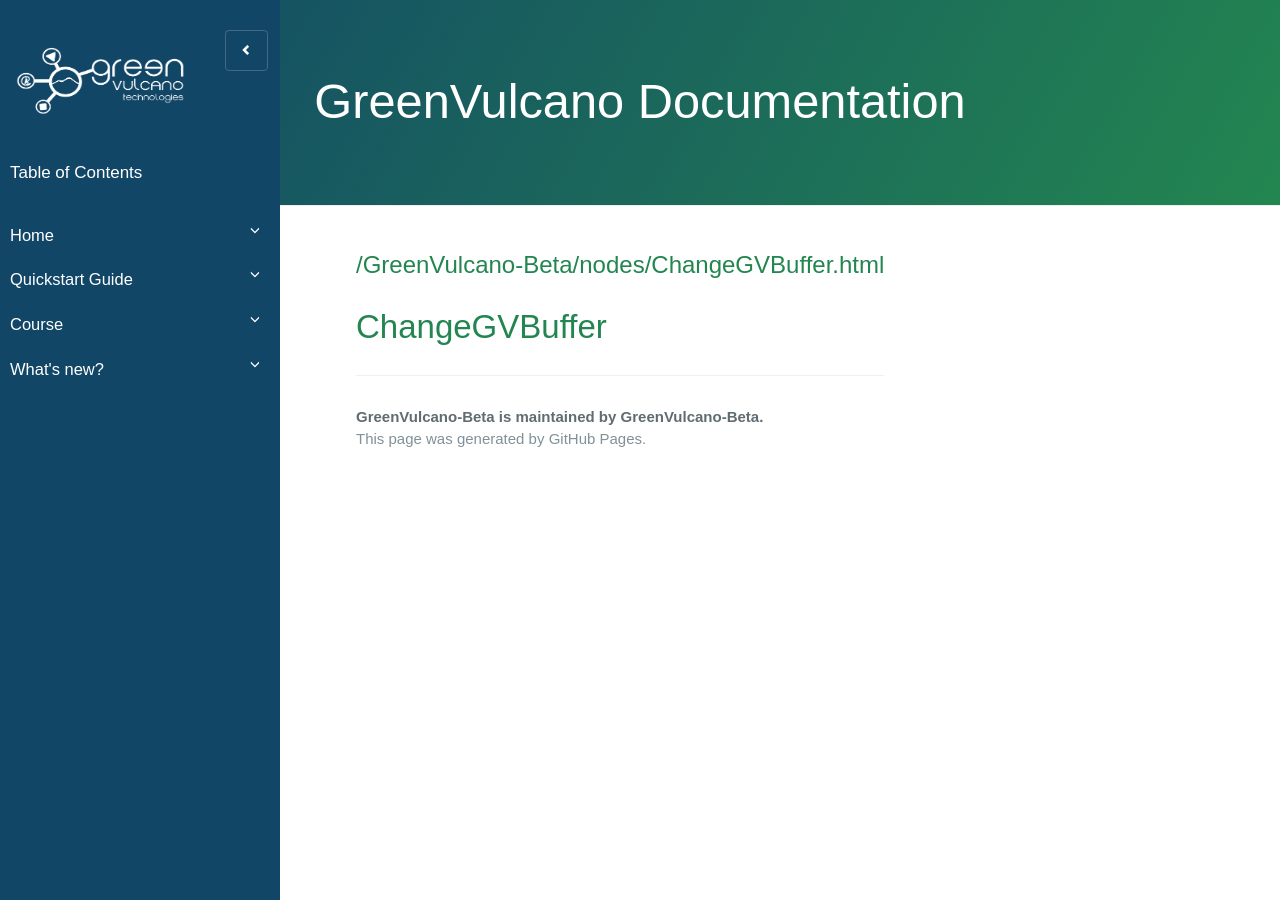
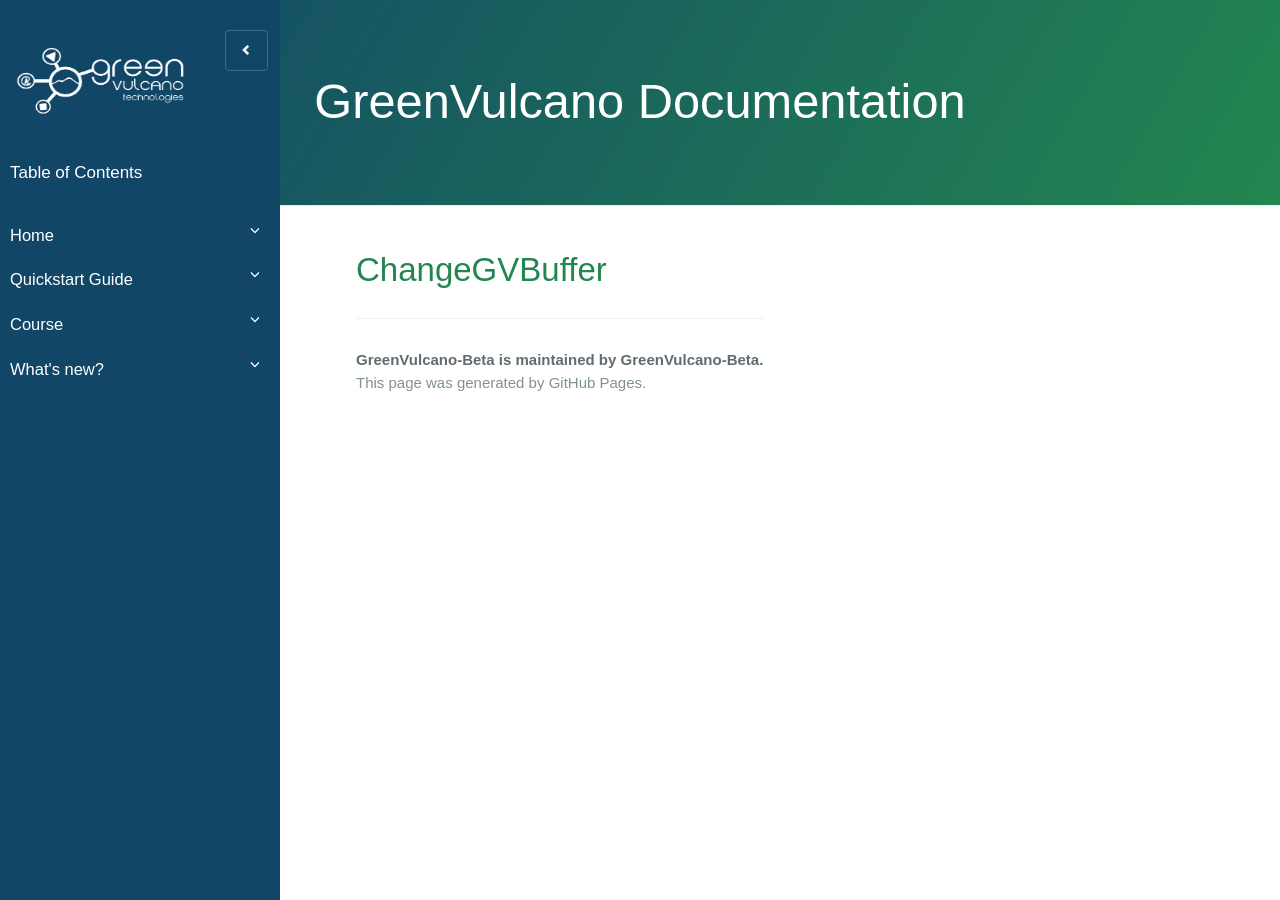
Before and after one commit to dianamw/GreenVulcano-Beta, a Jekyll site: the page built from nodes/ChangeGVBuffer.md, in a window 1280 px wide. Built offline with Jekyll 4.4.1, drawn with Linux system fonts in a browser that asks for light colours; our own code applies the rules of GitHub Pages for plain Markdown files; the repository's description, which GitHub fills in, is left out.

Commit message:
Update body.html

```diff
--- a/_includes/body.html
+++ b/_includes/body.html
@@ -23,17 +23,17 @@
         <li>
           <a href="#homeSubmenu" data-toggle="collapse" aria-expanded="false">Home</a>
           <ul class="collapse list-unstyled" id="homeSubmenu">
-            <li><a href="#">What is GreenVulcano?</a></li>
-            <li><a href="#">GreenVulcano Server</a></li>
-            <li><a href="#">Developer Studio</a></li>
-            <li><a href="#">GV Console</a></li>
+            <li><a href="{{ "" | relative_url}}">What is GreenVulcano?</a></li>
+            <li><a href={{ "" | relative_url}}>GreenVulcano Server</a></li>
+            <li><a href={{ "" | relative_url}}>Developer Studio</a></li>
+            <li><a href={{ "" | relative_url}}>GV Console</a></li>
           </ul>
         </li>
         <li>
           <a href="#quickstart" data-toggle="collapse" aria-expanded="false">Quickstart Guide</a>
           <ul class="collapse list-unstyled" id="quickstart">
-            <li><a href="#">Developer Studio</a></li>
-            <li><a href="#">GV Console</a></li>
+            <li><a href={{ "" | relative_url}}>Developer Studio</a></li>
+            <li><a href={{ "" | relative_url}}>GV Console</a></li>
           </ul>
         </li>
         <li>
@@ -43,23 +43,23 @@
               <div id="submenu">
                 <ul class="collapse list-unstyled" id="nodes">
                   <li><a href="{{ "nodes/change" | relative_url}}">Check</a></li>
-                  <li><a href="#">Change GVBuffer</a></li>
-                  <li><a href="#">Iterator Call</a></li>
-                  <li><a href="#">Iterator CoreCall</a></li>
-                  <li><a href="#">Iterator Enqueue</a></li>
-                  <li><a href="#">Iterator SubFlowCall</a></li>
+                  <li><a href="{{ "" | relative_url}}">Change GVBuffer</a></li>
+                  <li><a href={{ "" | relative_url}}">Iterator Call</a></li>
+                  <li><a href={{ "" | relative_url}}">Iterator CoreCall</a></li>
+                  <li><a href={{ "" | relative_url}}">Iterator Enqueue</a></li>
+                  <li><a href={{ "" | relative_url}}">Iterator SubFlowCall</a></li>
             </li>
             </ul>
             </div>
-            <li><a href="#">Placeholders</a></li>
-            <li><a href="#">Operations</a></li>
+            <li><a href={{ "" | relative_url}}">Placeholders</a></li>
+            <li><a href={{ "" | relative_url}}">Operations</a></li>
           </ul>
         </li>
 
         <li>
           <a href="#new" data-toggle="collapse" aria-expanded="false">What's new?</a>
           <ul class="collapse list-unstyled" id="new">
-            <li><a href="#">ALPHA1: deploy</a></li>
+            <li><a href={{ "" | relative_url}}">ALPHA1: deploy</a></li>
           </ul>
         </li>
       </ul>
@@ -69,7 +69,7 @@
 
 	<!-- Here starts the Main -->
     <div id="main">
-	    <h3 id="path"></h3>
+	    <!--<h3 id="path"></h3>-->
       {{ content }}
 	<!-- Here ends the Main -->
 </body>
```
